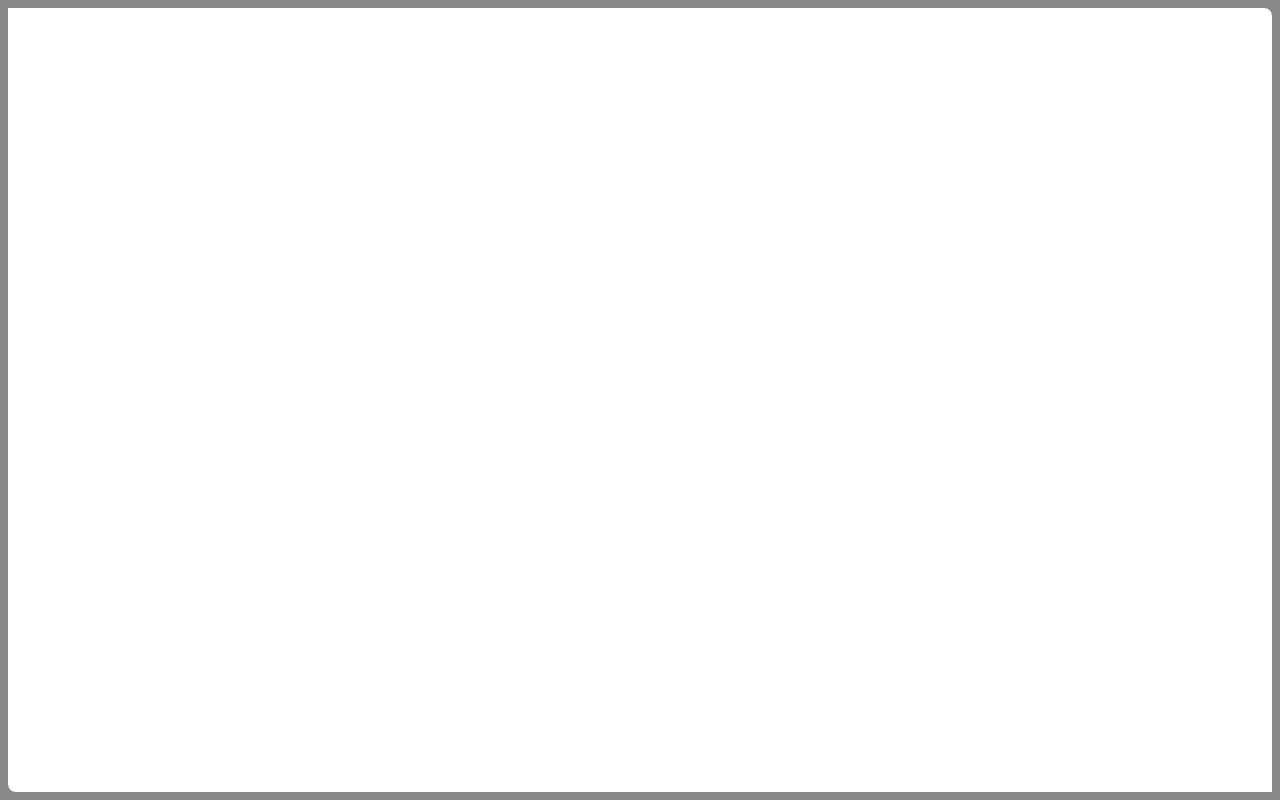
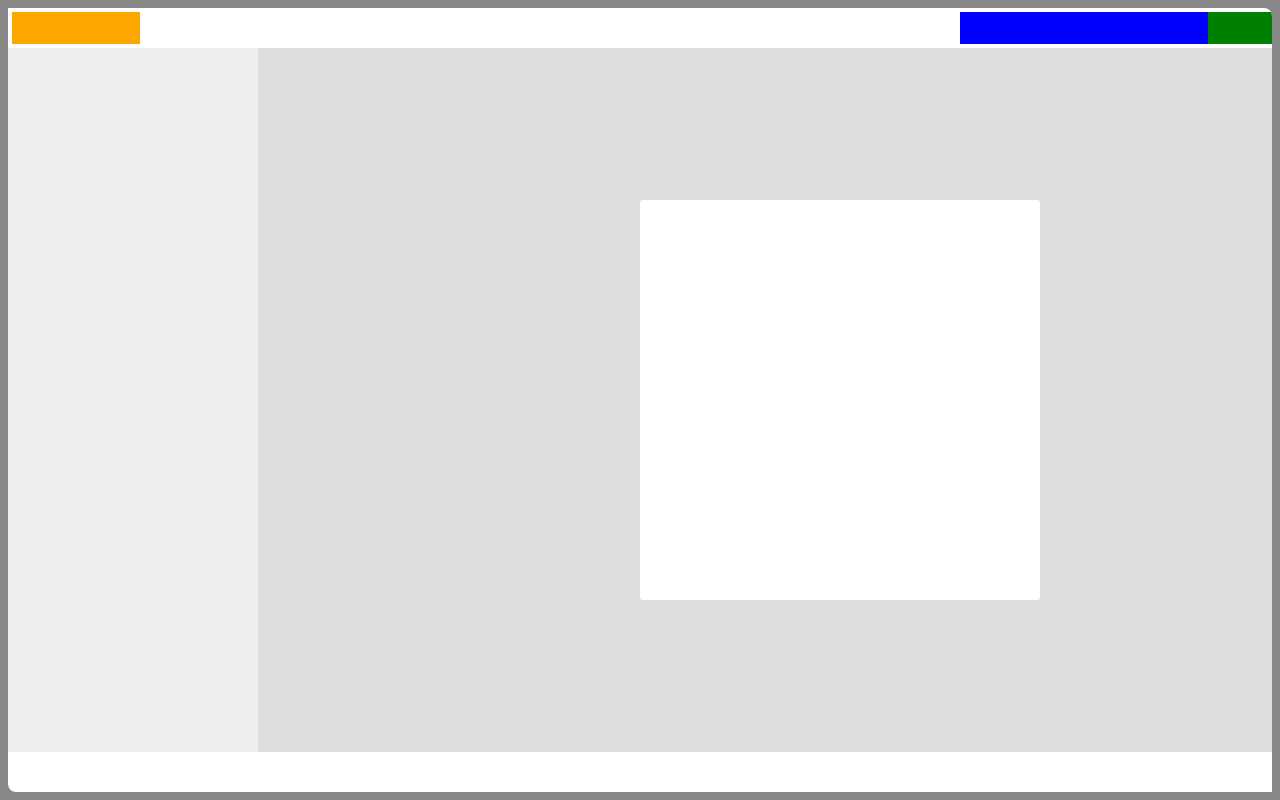
Before and after one commit to czqing/Learning-SPA, a plain HTML site: page spa/layout.html in a window 1280 px wide. Drawn offline with Linux system fonts and the light colour scheme.

Commit message:
spa.js and layout style

```diff
--- a/spa/layout.html
+++ b/spa/layout.html
@@ -3,6 +3,92 @@
   <head>
     <title>HTML Layout</title>
     <link rel="stylesheet" href="css/spa.css" type="text/css" />
+    <style>
+      .spa-shell-head, .spa-shell-head-logo, .spa-shell-head-acct,
+      .spa-shell-head-search, .spa-shell-main, .spa-shell-main-nav,
+      .spa-shell-main-content, .spa-shell-foot, .spa-shell-chat,
+      .spa-shell-modal {
+        position: absolute;
+      }
+      .spa-shell-head {
+        top: 0;
+        left: 0;
+        right: 0;
+        height: 40px;
+      }
+      .spa-shell-head-logo {
+        top: 4px;
+        left: 4px;
+        height: 32px;
+        width: 128px;
+        background: orange;
+      }
+      .spa-shell-head-acct {
+        top: 4px;
+        right: 0;
+        width: 64px;
+        height: 32px;
+        background: green;
+      }
+      .spa-shell-head-search {
+        top: 4px;
+        right: 64px;
+        width: 248px;
+        height: 32px;
+        background: blue;
+      }
+      .spa-shell-main {
+        top: 40px;
+        left: 0;
+        bottom: 40px;
+        right: 0;
+      }
+      .spa-shell-main-content,
+      .spa-shell-main-nav {
+        top: 0;
+        bottom: 0;
+      }
+      .spa-shell-main-nav {
+        width: 250px;
+        background: #eee;
+      }
+      .spa-x-closed .spa-shell-main-nav {
+        width: 0;
+      }
+      .spa-shell-main-content {
+        left: 250px;
+        right: 0;
+        background: #ddd;
+      }
+      .spa-x-closed .spa-shell-main-content {
+        left: 0;
+      }
+      .spa-shell-foot {
+        bottom: 0;
+        left: 0;
+        right: 0;
+        height: 40px;
+      }
+      .spa.shell-chat {
+        bottom: 0;
+        right: 0;
+        width: 300px;
+        height: 15px;
+        background: red;
+        z-index: 1;
+      }
+      .spa-shell-modal {
+        margin-top: -200px;
+        margin-right: -200px;
+        top: 50%;
+        left: 50%;
+        width: 400px;
+        height: 400px;
+        background: #fff;
+        border-radius: 3px;
+        z-index: 2;
+      }
+    </style>
   </head>
   <body>
     <div id="spa">
```
Also changed, not shown: spa/js/spa.js (added, +16 -0 lines), spa/spa.html (+3 -1 lines).
